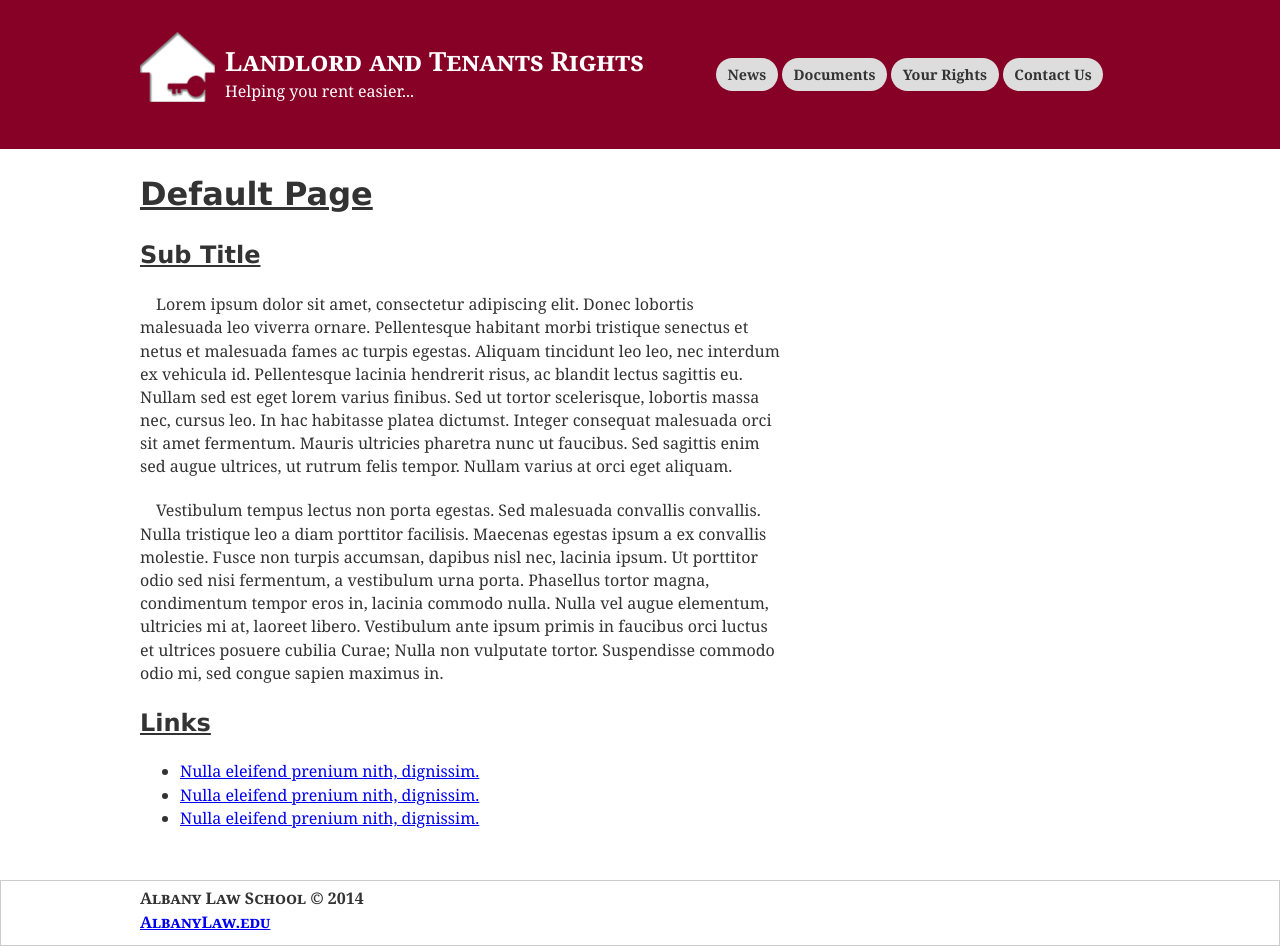
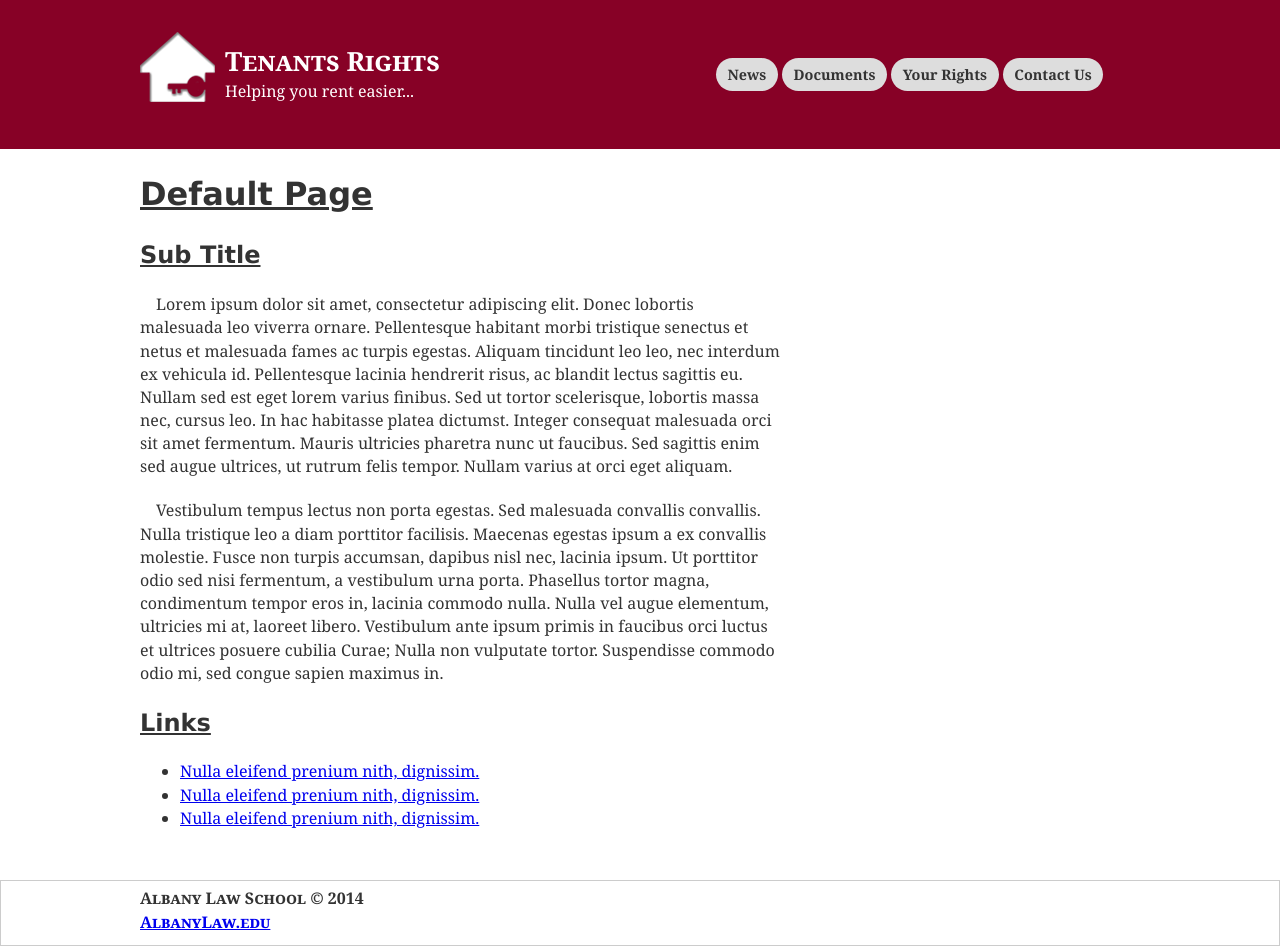
Before and after one commit to iinf362/team5, a Jekyll site: the page built from default-page.html, in a window 1280 px wide. Built offline with Jekyll 4.4.1, drawn with Linux system fonts in a browser that asks for light colours; nearby versions of some CDN libraries; library files that are not in the unit come from our copies.

Commit message:
Jekyll Structure

```diff
--- a/_config.yml
+++ b/_config.yml
@@ -3,7 +3,7 @@
 subtitle: Helping you rent easier...
 email:
 description:
-url:
+url: http://iinf362.github.io/team5/
 github_username:
 
 # Build settings
--- a/_includes/header.html
+++ b/_includes/header.html
@@ -1,10 +1,10 @@
 <header class="site-header cf">
     <div class="container">
         <div class="left-header cf">
-            <img src="img/header_icon.png" alt="" />
+            <img src="{{ site.url }}img/header_icon.png" alt="Site Icon" />
             <div class="site-title-container">
-                <a href="front-page.html" class="site-title"> Landlord and Tenants <br class="title-breaker" />Rights</a>
-                <div class="title-sub">Helping you rent easier...</div>
+                <a href="front-page.html" class="site-title">{{ site.title }}</a>
+                <div class="title-sub">{{ site.subtitle }}</div>
             </div>
         </div>
 
--- a/_layouts/basic.html
+++ b/_layouts/basic.html
@@ -1,4 +1,6 @@
 {% include head.html %}
 {% include header.html %}
+<div class="main-content">
 {{content}}
+</div>
 {% include footer.html %}
--- a/default-page.html
+++ b/default-page.html
@@ -1,34 +1,6 @@
-    <!doctype html>
-    <html class="no-js" lang="en">
-        <head>
-            <meta charset="utf-8">
-            <meta http-equiv="X-UA-Compatible" content="IE=edge">
-            <title>Landord and Tenant Rights</title>
-            <meta name="description" content="">
-            <meta name="viewport" content="width=device-width, initial-scale=1">
-            <link rel="stylesheet" href="css/normalize.css">
-            <link rel="stylesheet" href="css/style.css">
-        </head>
-        <body>
-            <header class="site-header cf">
-                <div class="container">
-                    <div class="left-header cf">
-                        <img src="img/header_icon.png" />
-                        <div class="site-title-container">
-                            <a href="front-page.html" class="site-title"> Landlord and Tenants <br class="title-breaker" />Rights</a>
-                            <div class="title-sub">Helping you rent easier...</div>
-                        </div>
-                    </div>
-                    <nav class="nav-bar">
-                        <ul class="header-nav">
-                            <li><a class="nav-link" href="front-page.html">News</a></li>
-                            <li><a class="nav-link" href="default-page.html">Documents</a></li>
-                            <li><a class="nav-link" href="default-page.html">Your Rights</a></li>
-                            <li><a class="nav-link" href="custom-page.html">Contact Us</a></li>
-                    </nav>
-                </div>
-            </header>
-            <div class="main-content">
+---
+layout: basic
+---
 <div class="container">
     <h1>Default Page </h1>
     <h2>Sub Title </h2>
@@ -41,15 +13,3 @@
         <li><a href="#">Nulla eleifend prenium nith, dignissim.</a></li>
     </ul>
 </div>
-            </div>
-
-            <footer class="site-footer">
-                <div class="container">
-                    <p>Albany Law School &copy; 2014</p>
-                    <p><a href="https://www.albanylaw.edu"> </p>
-                    <p>AlbanyLaw.edu</p></a>
-                </div>
-            </footer>
-
-        </body>
-    </html>
--- a/front-page.html
+++ b/front-page.html
@@ -2,7 +2,6 @@
 layout: basic
 ---
 
-<div class="main-content">
 <div class="container">
     <div class="hero">
         <img class="hero-img" src="http://placehold.it/960x300*/" alt="">
@@ -29,4 +28,3 @@
         </div>
     </div>
 </div>
-</div>
```
Also changed, not shown: custom-page.html (+3 -44 lines). Lines whose indentation alone changed are shown as unchanged.
